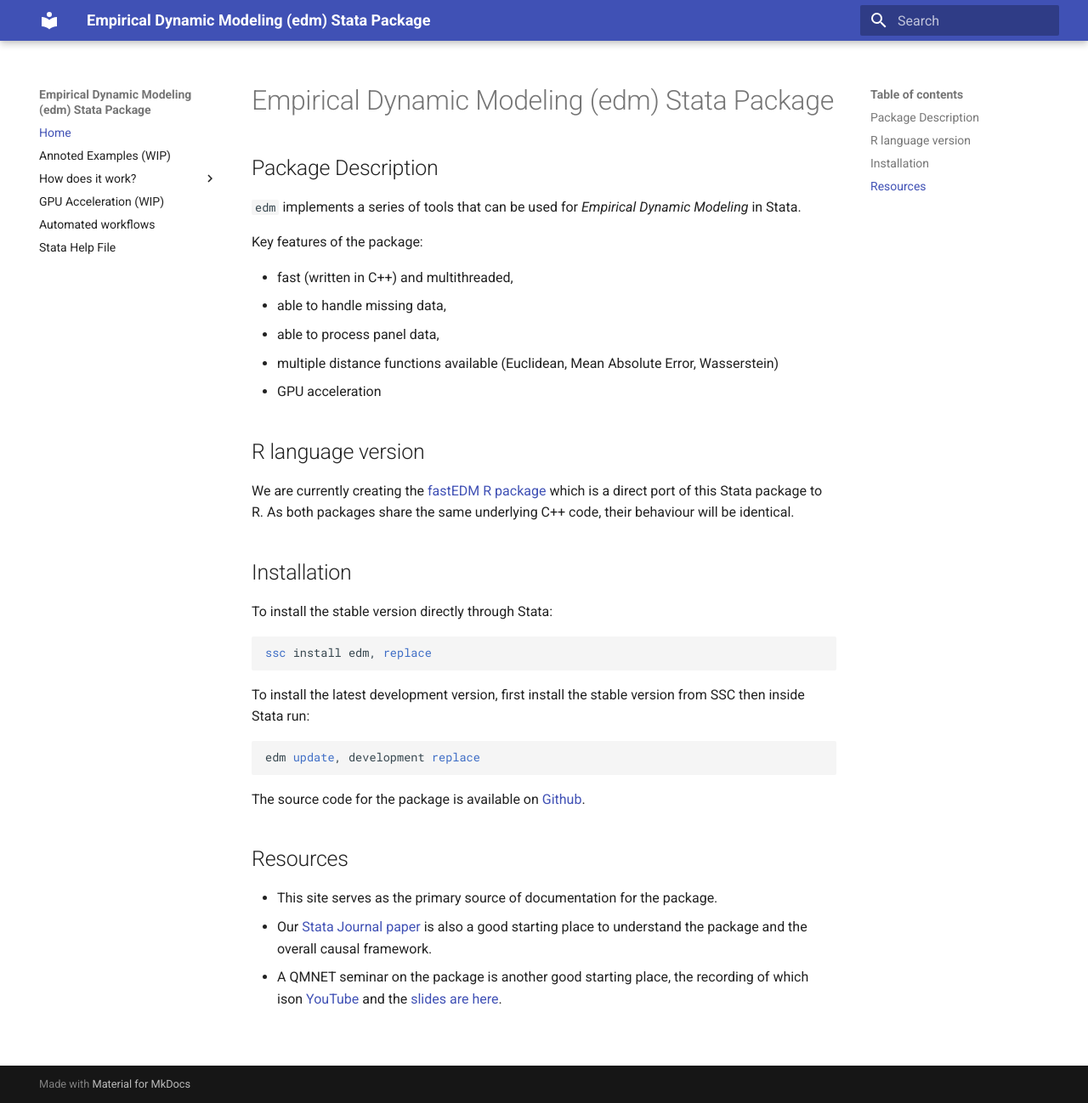
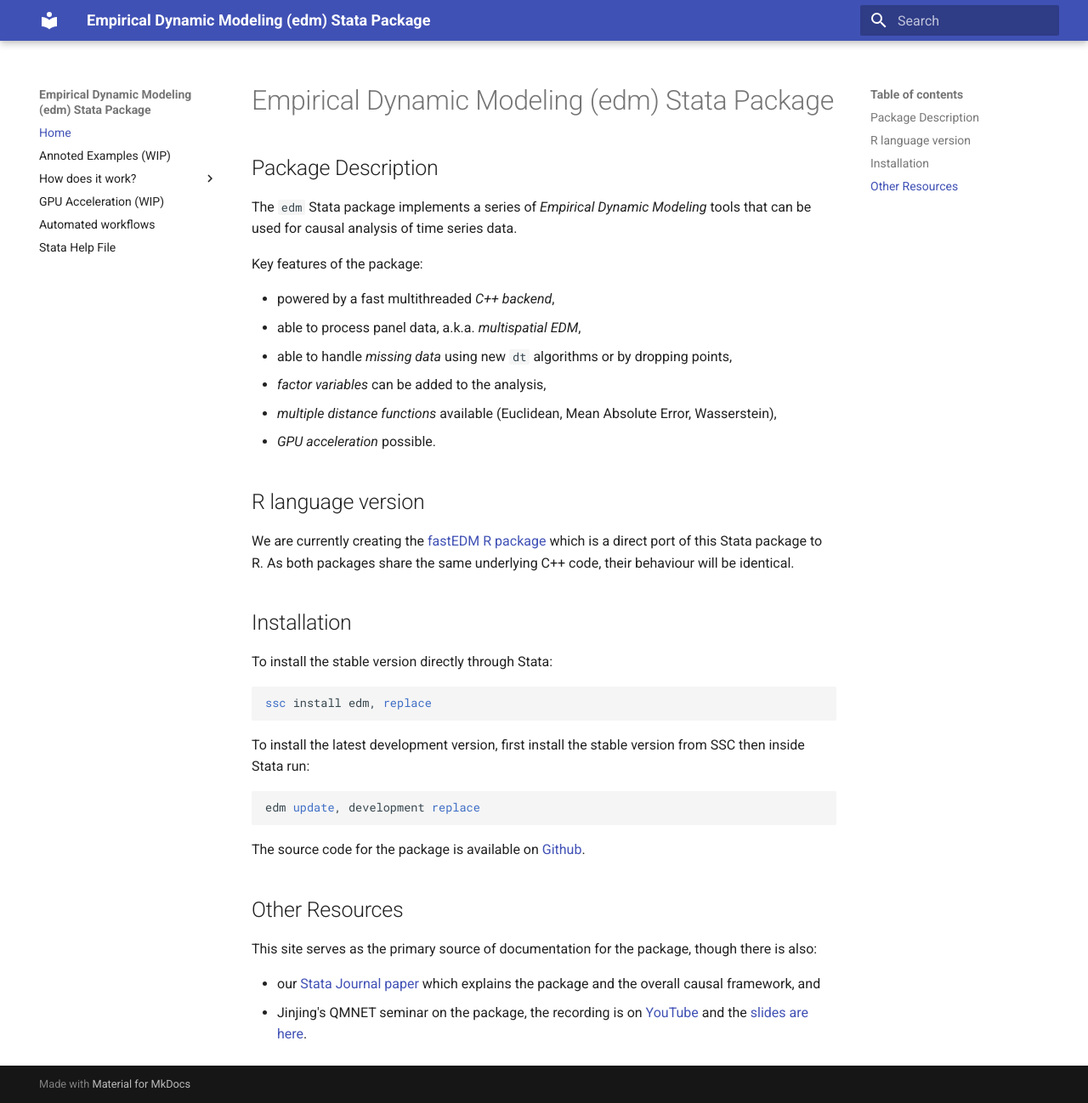
Before and after one commit to EDM-Developers/edm-stata, an MkDocs documentation site: the page built from docs/index.md, in a window 1280 px wide and 1298 px high. Shown: the whole window at 85% size. Built offline with MkDocs 1.6.1 and Material for MkDocs 9.7.7, drawn with Linux system fonts in a browser that asks for light colours.

Commit message:
Adding to 'key features' of package in index.md

```diff
--- a/docs/index.md
+++ b/docs/index.md
@@ -2,15 +2,21 @@
 
 ## Package Description
 
-`edm` implements a series of tools that can be used for _Empirical Dynamic Modeling_ in Stata.
+The `edm` Stata package implements a series of  _Empirical Dynamic Modeling_ tools that can be used for causal analysis of time series data.
 
 Key features of the package:
 
-- fast (written in C++) and multithreaded,
-- able to handle missing data,
-- able to process panel data,
-- multiple distance functions available (Euclidean, Mean Absolute Error, Wasserstein)
-- GPU acceleration
+- powered by a fast multithreaded _C++ backend_,
+- able to process panel data, a.k.a. _multispatial EDM_,
+- able to handle _missing data_ using new `dt` algorithms or by dropping points,
+- _factor variables_ can be added to the analysis,
+- _multiple distance functions_ available (Euclidean, Mean Absolute Error, Wasserstein),
+- _GPU acceleration_ possible.
+<!--
+- so-called _coprediction_ is also available,
+- forecasting methods will soon be added (WIP).
+- training/testing splits can be made in a variety of ways including _cross-validation_,
+-->
 
 ## R language version
 
@@ -33,8 +39,9 @@
 
 The source code for the package is available on [Github](https://github.com/EDM-Developers/EDM).
 
-## Resources
+## Other Resources
 
-- This site serves as the primary source of documentation for the package.
-- Our [Stata Journal paper](https://jinjingli.github.io/edm/edm-wp.pdf) is also a good starting place to understand the package and the overall causal framework.
-- A QMNET seminar on the package is another good starting place, the recording of which ison [YouTube](https://youtu.be/kZv85k1YUVE) and the [slides are here](pdfs/EDM-talk-QMNET.pdf).
+This site serves as the primary source of documentation for the package, though there is also:
+
+- our [Stata Journal paper](https://jinjingli.github.io/edm/edm-wp.pdf) which explains the package and the overall causal framework, and
+- Jinjing's QMNET seminar on the package, the recording is on [YouTube](https://youtu.be/kZv85k1YUVE) and the [slides are here](pdfs/EDM-talk-QMNET.pdf).
```
